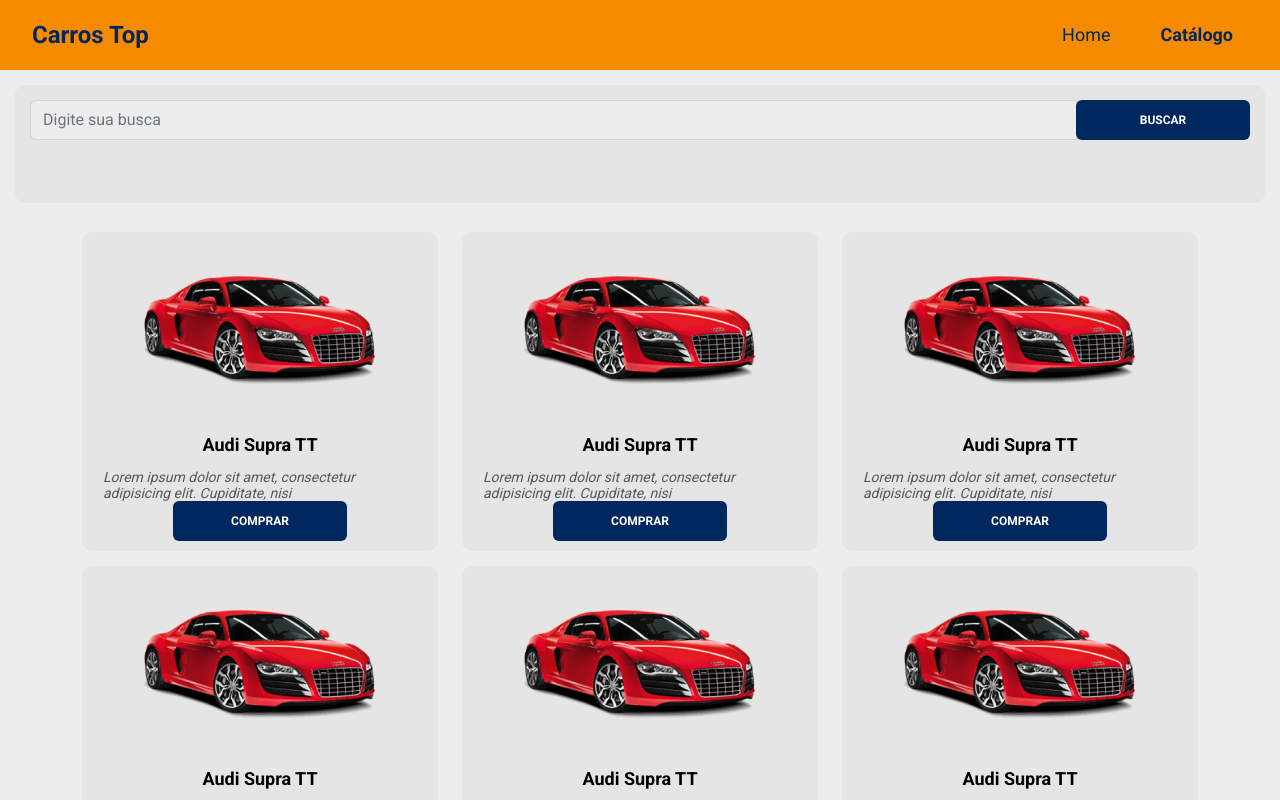
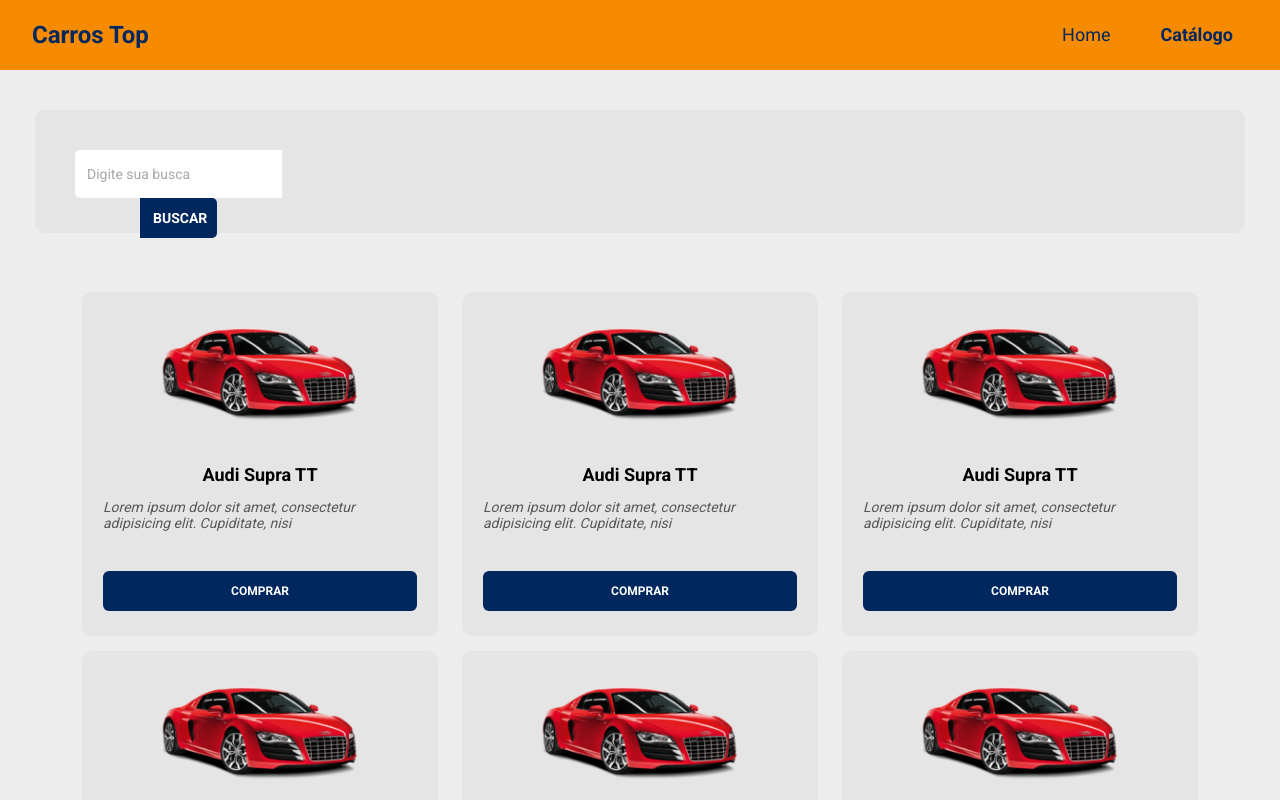
Before and after one commit to ingridholiveira/eureka-cars, a React (Create React App) app in the folder frontend/: page /products in a window 1280 px wide. Shown: the top 800 px of the page. Built offline with nearby package versions, Linux system fonts and the light colour scheme.

Commit message:
ajustando botões layout e e componente de botão composto

```diff
--- a/frontend/src/components/Button/styles.css
+++ b/frontend/src/components/Button/styles.css
@@ -3,6 +3,7 @@
 
 .btn-icon {
   background-color: #00285f;
+  min-width: 100%;
   width: 174px;
   height: 40px;
 }
@@ -19,14 +20,8 @@
   color: #00285f;
 }
 
-/* @media (min-width: 260px) {
+@media (min-width: 576px) {
   .btn-icon {
-    width: 100%;
+    width: 210px;
   }
 }
-
-@media (min-width: 576px) {
-  .btn-icon {
-    width: 260px;
-  }
-} */
--- a/frontend/src/components/ProductCard/index.tsx
+++ b/frontend/src/components/ProductCard/index.tsx
@@ -12,10 +12,10 @@
         </div>
         <div className="card-bottom-container">
           <h6>Audi Supra TT</h6>
-          <div>
+          <div className="card-bottom-description">
             <ProductDescription />
           </div>
-          <div className="">
+          <div className="card-bottom-btn">
             <Button label="COMPRAR" />
           </div>
         </div>
--- a/frontend/src/components/ProductCard/style.css
+++ b/frontend/src/components/ProductCard/style.css
@@ -10,7 +10,7 @@
 }
 
 .card-top-container img {
-  width: 250px;
+  width: 210px;
 }
 
 .card-bottom-container {
@@ -24,3 +24,12 @@
   color: #000000;
   margin-bottom: 14px;
 }
+
+.card-bottom-description {
+  padding-bottom: 5px;
+  margin-bottom: 35px;
+}
+
+.card-bottom-btn {
+  margin: 20px 0 15px 0;
+}
--- /dev/null
+++ b/frontend/src/components/SearchButton/index.tsx
@@ -0,0 +1,31 @@
+//import Button from "components/Button";
+import "./styles.css";
+
+const SearchButton = () => {
+  return (
+    <>
+      <div className="search-button">
+        <div className="search-button-content">
+          <input
+            type="text"
+            placeholder="Digite sua busca"
+            className="search-input-button"
+            aria-label="Digite sua busca"
+            aria-describedby="button-addon2"
+          />
+          <div className="">
+            <button
+              className="btn btn-secondary btn-search-icon"
+              type="button"
+              id="button-addon2"
+            >
+              <p>BUSCAR</p>
+            </button>
+          </div>
+        </div>
+      </div>
+    </>
+  );
+};
+
+export default SearchButton;
--- /dev/null
+++ b/frontend/src/components/SearchButton/styles.css
@@ -0,0 +1,34 @@
+.search-button {
+  display: flex;
+  flex-direction: row;
+  align-content: center;
+}
+
+.search-input-button {
+  background-color: #ffffff;
+  border-radius: 5px 0px 0px 5px;
+  border-style: none;
+  text-align: left;
+  padding: 12px;
+}
+
+.search-button-content input::placeholder {
+  color: #a7a7a7;
+  font-weight: 400;
+  font-size: 14px;
+  line-height: 16px;
+}
+
+.btn-search-icon {
+  background-color: #00285f;
+  width: 77px;
+  height: 40px;
+  border-radius: 0px 5px 5px 0px;
+}
+
+.btn-search-icon p {
+  font-size: 14px;
+  font-weight: 700;
+  color: #fff;
+  margin: 0;
+}
--- a/frontend/src/pages/Catalog/index.tsx
+++ b/frontend/src/pages/Catalog/index.tsx
@@ -1,25 +1,18 @@
-import Button from "components/Button";
+//import Button from "components/Button";
 import ProductCard from "components/ProductCard";
+import SearchButton from "components/SearchButton";
+import "./styles.css";
 
 const Catalog = () => {
   return (
     <>
-      <div className="button-container">
-        <div className="button-content-container">
-          <div className="input-group mb-5">
-            <input
-              type="text"
-              className="form-control"
-              placeholder="Digite sua busca"
-              aria-label="Digite sua busca"
-              aria-describedby="button-addon2"
-            />
-            <div className="input-group-append" id="button-addon2">
-              <Button label="BUSCAR" />
+      <div className="catalog-container">
+        <div className="first-container">
+          <div className="first-content-container">
+            <SearchButton />
           </div>
         </div>
-        </div>
-      </div>
+
         <div className="container my-4">
           <div className="row">
             <div className="col-sm-6 col-lg-4">
@@ -51,6 +44,7 @@
             </div>
           </div>
         </div>
+      </div>
     </>
   );
 };
--- a/frontend/src/pages/Catalog/styles.css
+++ b/frontend/src/pages/Catalog/styles.css
@@ -1,4 +1,61 @@
-.button-content-container {
-  margin: 30px 150px;
-  padding: 15px;
+.catalog-container {
+  text-align: center;
 }
+
+.first-container {
+  margin: 10px 5px;
+  display: flex;
+  flex-direction: row;
+  align-content: center;
+}
+
+.first-content-container {
+  padding: 20px;
+  height: 86px;
+  min-width: 300px;
+  width: 100%;
+  background-color: #e5e5e5;
+  align-items: center;
+  border-radius: 10px;
+  margin: 10px 5px;
+}
+
+@media (min-width: 576px) {
+  .first-content-container {
+    min-width: 520px;
+    height: 123px;
+    padding: 40px;
+  }
+}
+
+@media (min-width: 768px) {
+  .first-content-container {
+    min-width: 710px;
+    margin: 30px;
+  }
+}
+
+@media (min-width: 992px) {
+  .first-content-container {
+    min-width: 930px;
+  }
+}
+
+@media (min-width: 1400px) {
+  .first-content-container {
+    min-width: 980px;
+    margin: 30px 50px;
+  }
+}
+
+@media (min-width: 1560px) {
+  .first-content-container {
+    margin: 30px 100px;
+  }
+}
+
+@media (min-width: 1610px) {
+  .first-content-container {
+    margin: 40px 150px;
+  }
+}
--- a/frontend/src/pages/Home/index.tsx
+++ b/frontend/src/pages/Home/index.tsx
@@ -23,14 +23,14 @@
           </div>
         </div>
       </div>
-      <div className="button-container">
-        <div className="button-content-container">
-          <div className="button-card">
+      <div className="second-container">
+        <div className="second-content-container">
+          <div className="second-card">
             <Link to="/products">
               <Button label="VER CATÁLOGO" />
             </Link>
           </div>
-          <div className="button-text">
+          <div className="second-container-text">
             <p>Comece agora a navegar</p>
           </div>
         </div>
--- a/frontend/src/pages/Home/styles.css
+++ b/frontend/src/pages/Home/styles.css
@@ -38,7 +38,7 @@
   border-radius: 10px;
 }
 
-.button-content-container {
+.second-content-container {
   margin: 15px;
   padding: 15px;
 
@@ -49,46 +49,46 @@
   border-radius: 10px;
 }
 
-.button-card {
+.second-card {
   padding: 10px 40px;
   background-color: #e5e5e5;
 }
 
-.button-text {
+.second-container-text {
   align-content: center;
   text-align: center;
 
   padding: 0px 28px 10px;
 }
 
-.button-text p {
+.second-container-text p {
   font-size: 18px;
   color: #585858;
 }
 
 @media (min-width: 576px) {
-  .button-content-container {
+  .second-content-container {
     flex-direction: row;
     border-radius: 10px;
   }
 
-  .button-card {
+  .second-card {
     padding: 40px 15px 40px 60px;
   }
 
-  .button-text {
+  .second-container-text {
     padding: 40px 40px 40px 0;
     line-height: 20px;
     text-align: left;
   }
 
-  .button-text p {
+  .second-container-text p {
     margin: 0;
   }
 }
 
 @media (min-width: 1366px) {
-  .button-content-container {
+  .second-content-container {
     margin: 10px 70px;
     padding: 15px 60px;
   }
```
Lines whose indentation alone changed are shown as unchanged.
